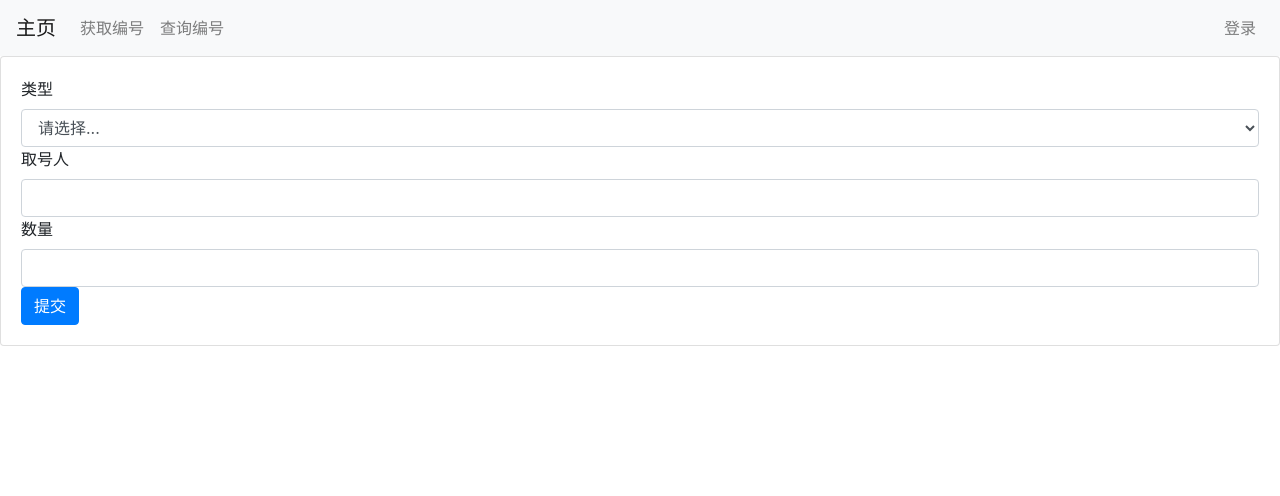
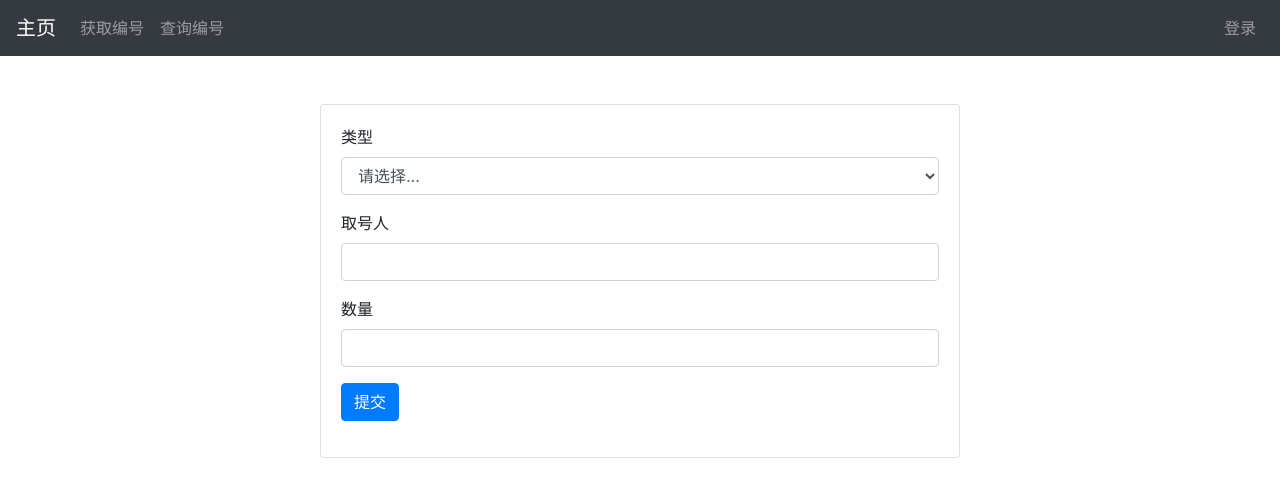
Before and after one commit to zheyangc/document-management, a React (Create React App) app in the folder client/: page / in a window 1280 px wide. Shown: the top 496 px of the page. Built offline with nearby package versions, Linux system fonts and the light colour scheme.

Commit message:
change style

```diff
--- a/client/package.json
+++ b/client/package.json
@@ -8,7 +8,8 @@
     "react": "^16.11.0",
     "react-bootstrap": "^1.0.0-beta.16",
     "react-dom": "^16.11.0",
-    "react-scripts": "3.2.0",
+    "react-scripts": "^3.3.1",
+    "styled-components": "^5.0.1",
     "typescript": "^3.7.2"
   },
   "scripts": {
--- a/client/src/component/NavigBar.js
+++ b/client/src/component/NavigBar.js
@@ -6,7 +6,7 @@ import {
 
 function NavigBar(props) {
     return (
-        <Navbar collapseOnSelect expand="lg" bg="light" variant="light">
+        <Navbar collapseOnSelect expand="lg" bg="dark" variant="dark">
             <Navbar.Brand href="#home">主页</Navbar.Brand>
             <Navbar.Toggle aria-controls="responsive-navbar-nav" />
             <Navbar.Collapse id="responsive-navbar-nav">
--- a/client/src/component/SubmitForm.js
+++ b/client/src/component/SubmitForm.js
@@ -1,4 +1,5 @@
 import React from 'react'
+import styled from 'styled-components'
 import {
     Form,
     Button,
@@ -24,6 +25,7 @@ class SubmitForm extends React.Component {
     render() {
         return (
             <Form>
+                <Form.Group>
                     <Form.Label>类型</Form.Label>
                     <Form.Control as="select" name="documentType" value={this.state.documentType} onChange={this.handleChange}>
                         <option value = "" disabled>请选择...</option>
@@ -31,14 +33,21 @@ class SubmitForm extends React.Component {
                         <option value="tingZhengGaoZhiShu">听证告知书</option>
                         <option value="songDaHuiZheng">送达回证</option>
                     </Form.Control>
+                </Form.Group>
 
+                <Form.Group>
                     <Form.Label>取号人</Form.Label>
                     <Form.Control name="userName" value={this.state.userName} onChange={this.handleChange}/>
+                </Form.Group>
 
+                <Form.Group>
                     <Form.Label>数量</Form.Label>
                     <Form.Control name="count" value={this.state.count} onChange={this.handleChange}/>
+                </Form.Group>
 
+                <Form.Group>
                     <Button onClick = {() => this.props.handleSubmit(this.state)}>提交</Button>
+                </Form.Group>
             </Form>
         );
     }
--- a/client/src/component/ViewBox.js
+++ b/client/src/component/ViewBox.js
@@ -25,7 +25,7 @@ class ViewBox extends React.Component {
 
     render () {
         return (
-            <Card style={{ margin: 'auto'}}>
+            <Card className="mx-auto w-50 my-5 " style={{ margin: 'auto'}}>
                 <Card.Body>
                     <SubmitForm handleSubmit = {this.handleSubmit}></SubmitForm>
                     <SubmitResult submitted = {this.state.submitted} result = {this.state.res}></SubmitResult>
```
Also changed, not shown: 1 other file (tests, documents, lock files or other folders). Lines whose indentation alone changed are shown as unchanged.
